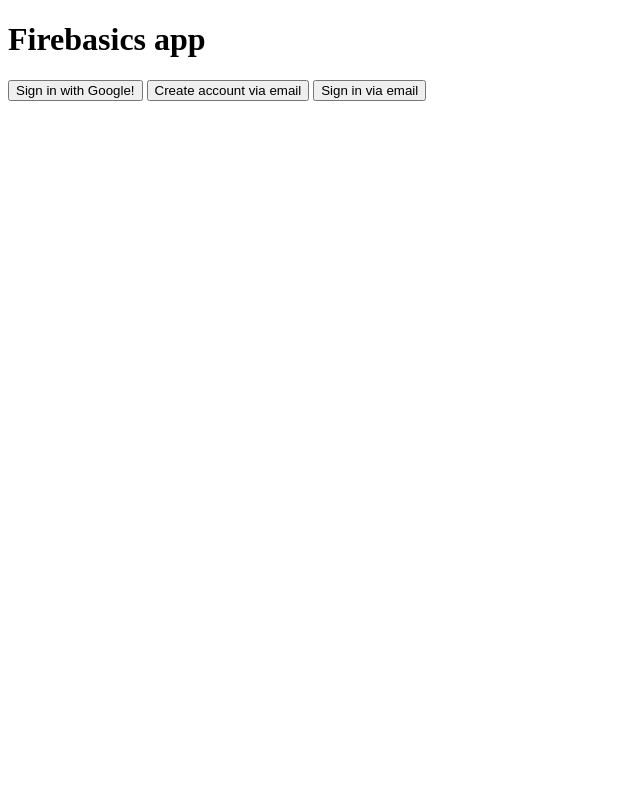
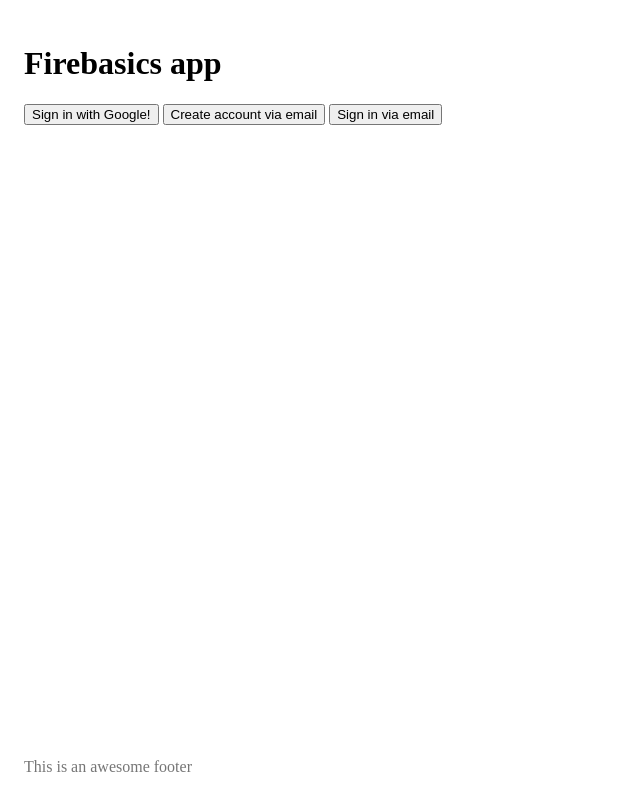
Before and after one commit to jasonkylefrank/firebasics, a plain HTML site: page public/index.html in a window 1280 px wide. Shown: the whole page, without its empty margins (0-640 px from the left). Drawn offline with Linux system fonts and the light colour scheme; no server answers.

Commit message:
Added a footer and basic CSS

```diff
--- /dev/null
+++ b/public/app.css
@@ -0,0 +1,17 @@
+body {
+    display: flex;
+    flex-direction: column;
+    margin: 0;
+    padding: 24px;
+    height: calc(100vh - 48px);
+}
+main {
+    display: flex;
+    flex-direction: column;
+    flex-grow: 1;
+}
+
+footer {
+    display: flex;
+    color: rgba(0,0,0,0.54);
+}
--- a/public/index.html
+++ b/public/index.html
@@ -6,10 +6,12 @@
         <meta name="viewport" content="width=device-width, initial-scale=1.0">
         <title>Firebasics</title>
 
+        <link rel="stylesheet" href="app.css" />
+
         <!-- The core Firebase JS SDK is always required and must be listed first -->
         <script src="https://www.gstatic.com/firebasejs/8.9.1/firebase-app.js"></script>
 
-        <!-- TODO: Add SDKs for Firebase products that you want to use
+        <!-- Add SDKs for Firebase products that you want to use
              https://firebase.google.com/docs/web/setup#available-libraries -->
         <script src="https://www.gstatic.com/firebasejs/8.9.1/firebase-analytics.js"></script>
         <script src="https://www.gstatic.com/firebasejs/8.9.1/firebase-auth.js"></script>
@@ -35,6 +37,7 @@
         <script src="./app.js" defer></script>
     </head>
     <body>
+        <main>
             <h1>Firebasics app</h1>
 
             <section id="whenSignedOut">
@@ -69,5 +72,10 @@
                 </div>
                 <button id="signOutBtn">Sign out</button>
             </section>
+        </main>
+
+        <footer>
+            This is an awesome footer
+        </footer>
     </body>
 </html>
```
Lines whose indentation alone changed are shown as unchanged.
